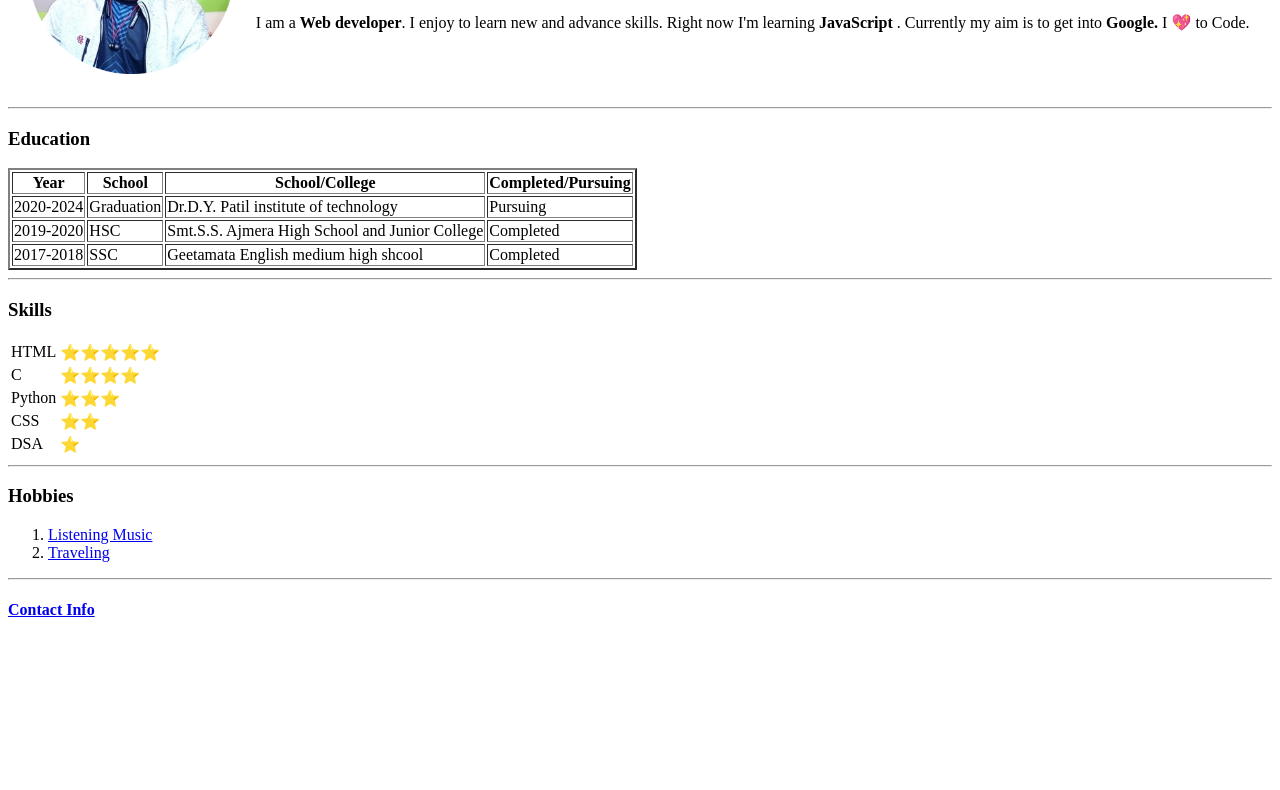
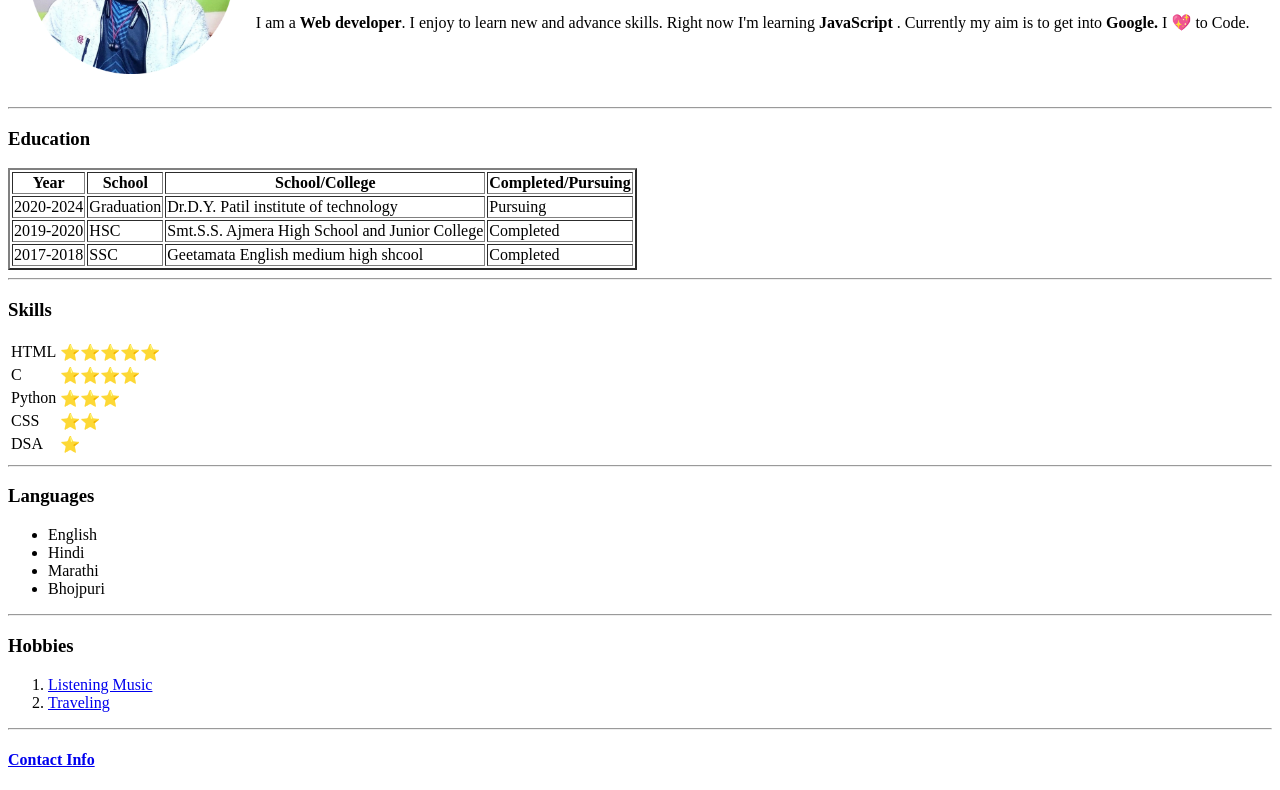
Before and after one commit to Rohitkushwaha01/CV-web, a plain HTML site: page index.html in a window 1280 px wide. Shown: the part 160-950 px from the top of the page. Before the commit the page ends 801 px from the top, so only its background shows below. Drawn offline with Linux system fonts and the light colour scheme.

Commit message:
Update index.html
Added Language

```diff
--- a/index.html
+++ b/index.html
@@ -79,6 +79,14 @@
     </table>
 
     <hr>
+    <h3>Languages</h3>
+    <ul>
+        <li>English</li>
+        <li>Hindi</li>
+        <li>Marathi</li>
+        <li>Bhojpuri</li>
+    </ul>
+    <hr>
     <h3>Hobbies</h3>
     <ol>
         <li> <a href="https://open.spotify.com/">Listening Music</a> </li>
```
